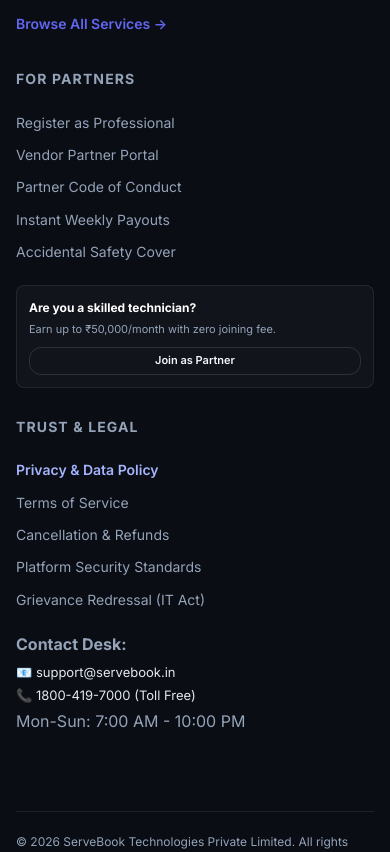
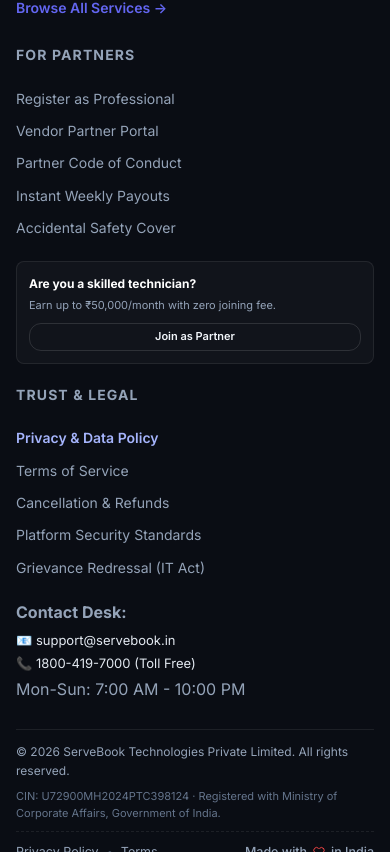
Before and after one commit to krunal522/Multi-Vendor-Booking-Platform, a React (Vite) app in the folder frontend/: page / in a window 390 px wide. Shown: the part 11148-12000 px from the top of the page. Built offline with nearby package versions, Linux system fonts and the light colour scheme; no server answers.

Commit message:
fix(footer): remove duplicate 80px bottom padding and tighten mobile footer gap above bottom nav

```diff
--- a/frontend/src/index.css
+++ b/frontend/src/index.css
@@ -1747,25 +1747,27 @@
 
   /* Footer */
   .footer {
-    padding: 40px 0 0;
+    padding: 32px 0 0 !important;
   }
   .footer-grid {
     grid-template-columns: 1fr;
-    gap: 28px;
+    gap: 20px;
+    padding-bottom: 14px !important;
   }
   .footer-bottom {
     flex-direction: column;
     align-items: flex-start;
-    gap: 14px;
-    padding: 20px 0 10px;
+    gap: 10px;
+    margin-top: 12px !important;
+    padding: 12px 0 4px !important;
   }
   .footer-legal-bar {
     width: 100%;
     display: flex;
     justify-content: space-between;
     align-items: center;
-    gap: 12px;
-    padding-top: 12px;
+    gap: 8px;
+    padding-top: 10px;
     border-top: 1px dashed rgba(255, 255, 255, 0.08);
   }
 
@@ -2699,9 +2701,9 @@
     box-shadow: 0 0 8px var(--primary);
   }
 
-  /* Precise mobile bottom dock clearance: 64px dock + 12px neat breathing room */
+  /* Precise mobile bottom dock clearance: 64px dock + 8px neat breathing room */
   .page-wrapper {
-    padding-bottom: calc(76px + env(safe-area-inset-bottom, 0px)) !important;
+    padding-bottom: calc(72px + env(safe-area-inset-bottom, 0px)) !important;
   }
   .dashboard-page {
     padding-bottom: 0 !important;
@@ -2711,7 +2713,7 @@
     padding-bottom: 0 !important;
   }
   .footer {
-    padding-bottom: calc(80px + env(safe-area-inset-bottom, 0px)) !important;
+    padding-bottom: 0 !important;
   }
 
   /* Responsive Guarantees & Testimonials */
```
